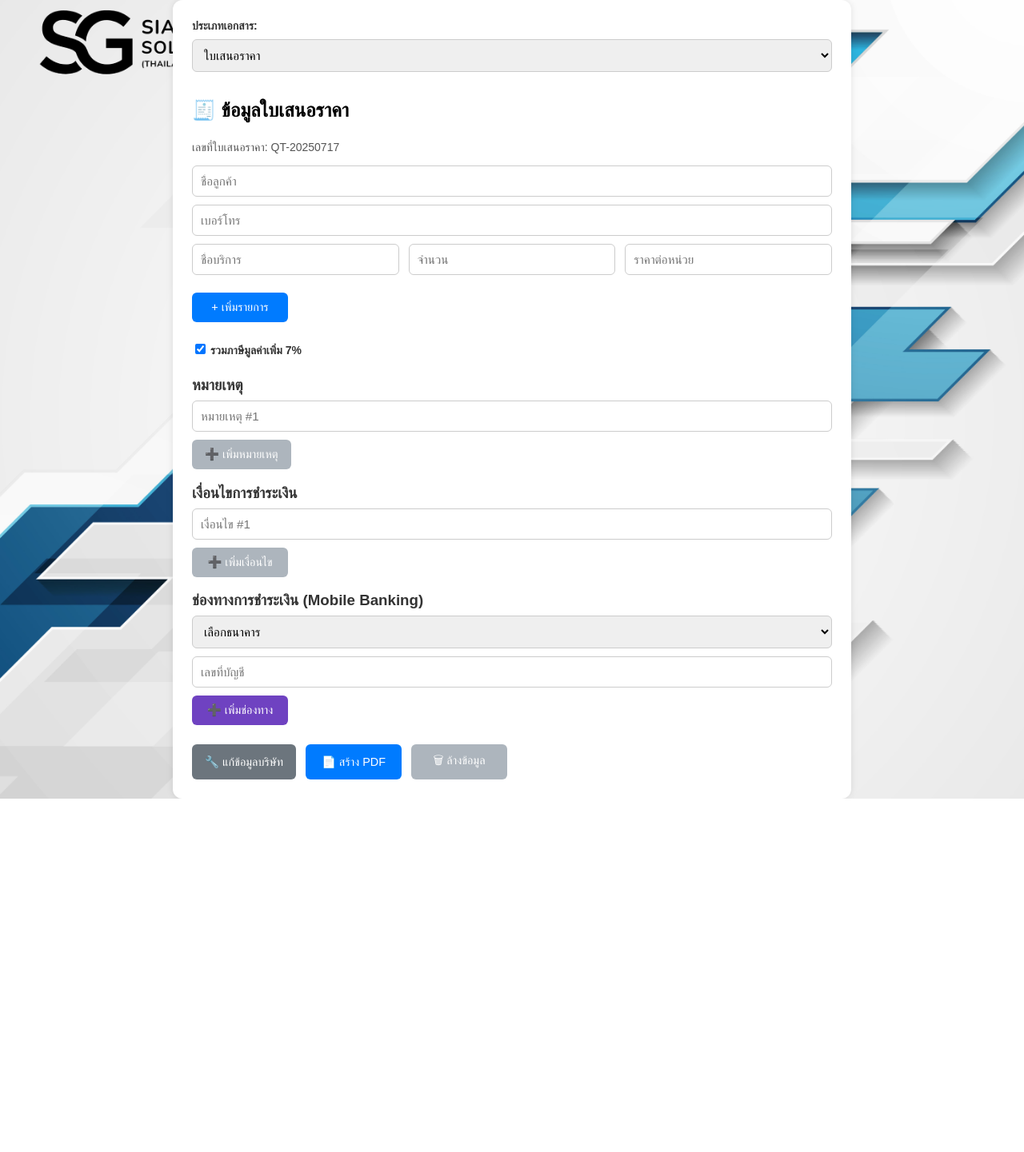
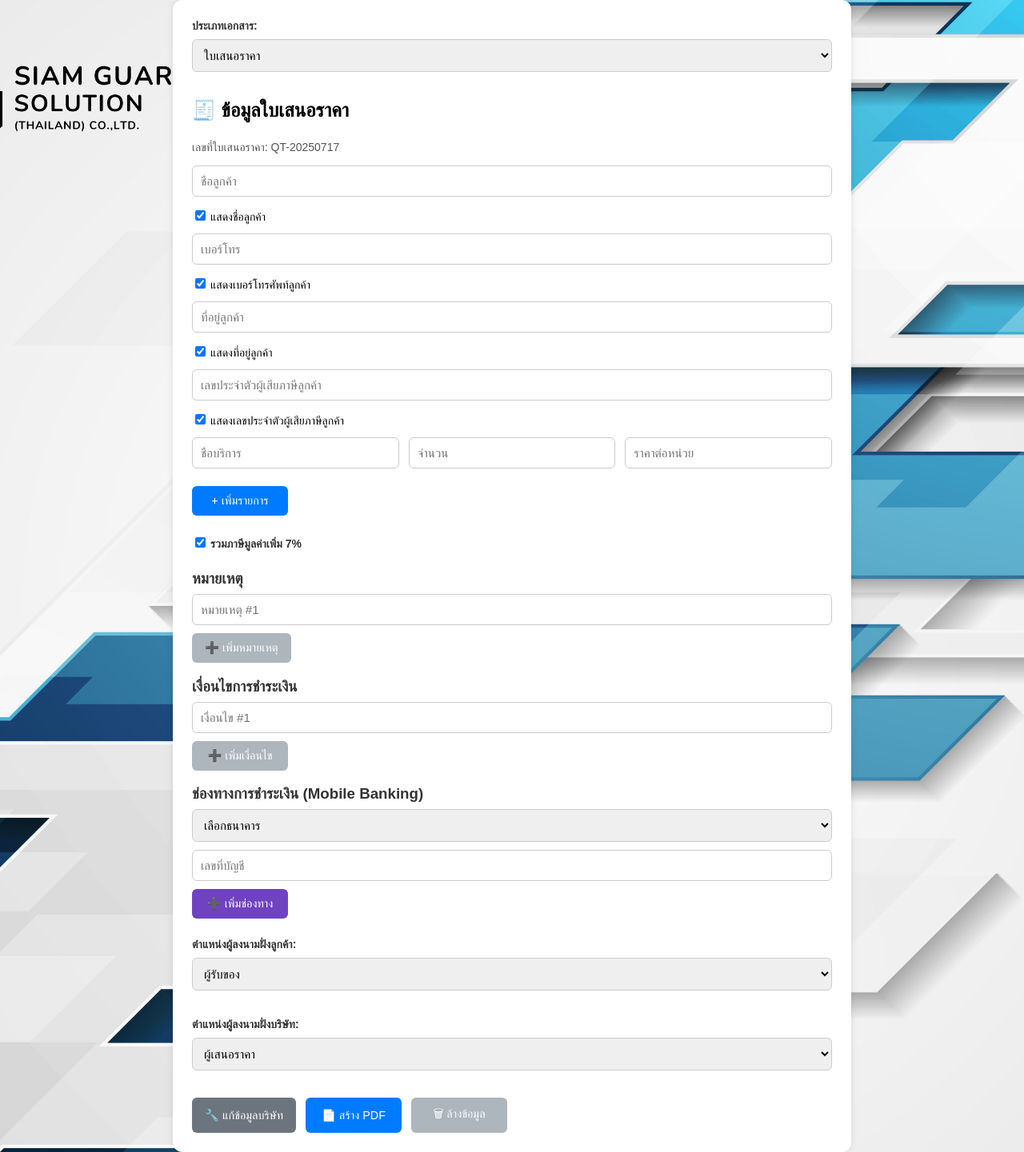
Before and after one commit to SiamGuardSolution/siamguard-fastform, a React (Create React App) app: page /quotation-form in a window 1280 px wide. Shown: the whole page at 80% size. Before the commit the page ends 999 px from the top, so only its background shows below. Built offline with nearby package versions, Linux system fonts and the light colour scheme.

Commit message:
Update GeneratePDF

```diff
--- a/src/components/CompanyInfoForm.jsx
+++ b/src/components/CompanyInfoForm.jsx
@@ -2,9 +2,11 @@ import React, { useState } from 'react';
 import { useNavigate } from 'react-router-dom';
 import './CompanyInfoForm.css';
 
+
 export default function CompanyInfoForm({ onSubmit }) {
   const [formText, setFormText] = useState('');
   const navigate = useNavigate();
+  const [showTaxIdInPdf, setShowTaxIdInPdf] = useState(false);
 
   const [company, setCompany] = useState({
     name: '',
@@ -13,6 +15,7 @@ export default function CompanyInfoForm({ onSubmit }) {
     email: '',
     taxId: '',
     logo: null,
+    showTaxId: true,
   });
 
   const extractCompanyData = () => {
@@ -111,14 +114,27 @@ export default function CompanyInfoForm({ onSubmit }) {
               onChange={(e) => setCompany({ ...company, taxId: e.target.value })}
             />
           </label>
+        </div>
 
-          <label>เลือกโลโก้
-            <input
-              type="file"
-              accept="image/*"
-              onChange={handleLogoUpload}
-            />
-          </label>
+        <div style={{ display: 'flex', alignItems: 'center', marginTop: '8px', marginLeft: '0' }}>
+          <input
+            type="checkbox"
+            checked={showTaxIdInPdf}
+            onChange={(e) => setShowTaxIdInPdf(e.target.checked)}
+            style={{ marginRight: '8px' }}
+          />
+          <label>แสดงเลขประจำตัวผู้เสียภาษีใน PDF</label>
+        </div>
+
+        <div style={{ display: 'flex', alignItems: 'center', marginTop: '20px', marginLeft: '0' }}>
+          <label htmlFor="logoInput">เลือกโลโก้</label>
+          <input
+            id="logoInput"
+            type="file"
+            accept="image/*"
+            onChange={handleLogoUpload}
+            style={{ marginLeft: '15px' }} // ← เว้นระยะห่าง
+          />
         </div>
 
         <div className="centered-button">
--- a/src/components/QuotationForm.jsx
+++ b/src/components/QuotationForm.jsx
@@ -13,7 +13,8 @@ export default function QuotationForm({ company }) {
   const [clientPhone, setClientPhone] = useState('');
   const [items, setItems] = useState([{ name: '', quantity: '', price: '' }]);
   const [documentType, setDocumentType] = useState('ใบเสนอราคา');
-
+  const [clientAddress, setClientAddress] = useState('');
+  const [clientTaxId, setClientTaxId] = useState('');
 
   const clearCache = () => {
       sessionStorage.removeItem('quotationClientName');
@@ -46,8 +47,6 @@ export default function QuotationForm({ company }) {
   const [includeVAT, setIncludeVAT] = useState(true);
 
   const navigate = useNavigate();
-
-
 
 
   useEffect(() => {
@@ -112,7 +111,34 @@ export default function QuotationForm({ company }) {
     { bank: '', accountNumber: '' },
   ]);
 
+  const [showClientName, setShowClientName] = useState(true);
+  const [showClientAddress, setShowClientAddress] = useState(true);
+  const [showClientPhone, setShowClientPhone] = useState(true);
+  const [showClientTaxId, setShowClientTaxId] = useState(true);
+
+  const [clientSignerRole, setClientSignerRole] = useState('ผู้รับของ');
+  const [customClientRole, setCustomClientRole] = useState('');
+
+  const [companySignerRole, setCompanySignerRole] = useState('ผู้มีอำนาจ');
+  const [customCompanyRole, setCustomCompanyRole] = useState('');
+
+  const [clientRole] = useState('');;
+  const [companyRole] = useState('');
+
+
+
+
   const generatePDF = () => {
+    if (!company || !company.name) {
+      alert('กรุณากรอกข้อมูลบริษัทก่อนสร้าง PDF');
+      navigate('/company-form'); // 👉 พาไปหน้ากรอกข้อมูลบริษัท
+      return;
+    }
+
+    const resolvedClientRole = clientRole === 'อื่น ๆ โปรดระบุ' ? customClientRole : clientRole || 'ผู้เสนอราคา';
+    const resolvedCompanyRole = companyRole === 'อื่น ๆ โปรดระบุ' ? customCompanyRole : companyRole || 'ผู้มีอำนาจ';
+
+
     const doc = new jsPDF();
     doc.setFont('THSarabun');
 
@@ -130,20 +156,37 @@ export default function QuotationForm({ company }) {
     doc.text(company.address || '', 50, 21);
     doc.text(`โทร: ${company.phone || ''} | อีเมล: ${company.email || ''}`, 50, 27);
 
+    if (company.showTaxId && company.taxId) {
+      doc.text(`เลขประจำตัวผู้เสียภาษี: ${company.taxId}`, 50, 33);
+    }
+
     //เส้นแนวนอนระหว่างหัวข้อใบเสนอราคากับวันที่
     doc.setDrawColor(0); // สีดำ
-    doc.setLineWidth(0.5); // ความหนาเส้น
-    doc.line(14, 42, 195, 42); // x1, y1, x2, y2
+    doc.setLineWidth(0.25); // ความหนาเส้น
+    doc.line(14, 40, 195, 40); // x1, y1, x2, y2
 
     // ✅ หัวใบเสนอราคา
     doc.setFont('THSarabun');
     doc.setFontSize(25);
-    doc.text(documentType, 14, 50);
+    doc.text(documentType, 14, 52);
     doc.setFontSize(14);
     doc.text(`เลขที่${documentType}: ${quotationNumber}`, 190, 60, { align: 'right' });
     doc.setFontSize(14);
+    if (showClientName) {
       doc.text(`ชื่อลูกค้า: ${clientName}`, 14, 60);
+    }
+
+    if (showClientPhone) {
       doc.text(`เบอร์โทรลูกค้า: ${clientPhone}`, 14, 66);
+    }
+
+    if (showClientAddress && clientAddress) {
+      doc.text(`ที่อยู่ลูกค้า: ${clientAddress}`, 14, 72);
+    }
+
+    if (showClientTaxId && clientTaxId) {
+      doc.text(`เลขประจำตัวผู้เสียภาษี: ${clientTaxId}`, 14, 78);
+    }
 
     // ✅ สร้างตารางสินค้า
     const tableData = items.map((item) => [
@@ -158,7 +201,7 @@ export default function QuotationForm({ company }) {
       month: 'long',
       day: 'numeric'
     });
-    doc.text(`วันที่: ${today}`, 190, 50, { align: 'right' }); // ปรับตำแหน่ง x,y ตามต้องการ
+    doc.text(`วันที่: ${today}`, 190, 52, { align: 'right' }); // ปรับตำแหน่ง x,y ตามต้องการ
 
 
     autoTable(doc, {
@@ -260,35 +303,48 @@ export default function QuotationForm({ company }) {
     }
 
     // ✅ ลายเซ็นท้าย PDF
-    const footerY = doc.internal.pageSize.getHeight() - 50; // ระยะจากล่างขึ้นบน
+    const pageWidth = doc.internal.pageSize.getWidth();
+    const footerY = doc.internal.pageSize.getHeight() - 50;
 
-    if (['ใบเสนอราคา', 'ใบเสร็จรับเงิน', 'ใบส่งของ'].includes(documentType)) {
-      // ฝั่งลูกค้า
-      doc.text(`ลงนาม ${clientName || '..................................'}`, 25, footerY);
-      doc.line(20, footerY + 15, 70, footerY + 15);
-      doc.text(documentType === 'ใบส่งของ' ? 'ผู้รับของ' : 'ผู้เสนอราคา', 37, footerY + 22);
-    }
+    const signatureBoxWidth = 50;  // ความกว้างของกล่องลายเซ็น
+    const signatureSpacing = 40;   // ระยะห่างระหว่างกล่องลายเซ็น
 
-    if (['ใบเสร็จรับเงิน', 'ใบกำกับภาษี', 'ใบแจ้งหนี้', 'ใบส่งของ'].includes(documentType)) {
-      // ฝั่งบริษัท
-      doc.text(`ลงนาม ${company.name || '..................................'}`, 125, footerY);
-      doc.line(120, footerY + 15, 170, footerY + 15);
-      doc.text(documentType === 'ใบส่งของ' ? 'ผู้ส่งของ' : 'ผู้มีอำนาจ', 140, footerY + 22);
-    }
+    // คำนวณตำแหน่งซ้ายและขวา (ให้ layout อยู่ตรงกลาง)
+    const totalWidth = signatureBoxWidth * 2 + signatureSpacing;
+    const startX = (pageWidth - totalWidth) / 2;
+    const leftX = startX;
+    const rightX = leftX + signatureBoxWidth + signatureSpacing;
 
+    const clientText = `ลงนาม ${clientName || '..................................'}`;
+    const companyText = `ลงนาม ${company?.name || '..................................'}`;
+
+    const clientTextWidth = doc.getTextWidth(clientText);
+    const companyTextWidth = doc.getTextWidth(companyText);
+
+    const clientTextX = leftX + (signatureBoxWidth / 2) - (clientTextWidth / 2);
+    const companyTextX = rightX + (signatureBoxWidth / 2) - (companyTextWidth / 2);
+
+    // ✅ ฝั่งลูกค้า
+    doc.text(clientText, clientTextX, footerY);
+    doc.line(leftX, footerY + 15, leftX + signatureBoxWidth, footerY + 15);
+    doc.text(resolvedClientRole, leftX + signatureBoxWidth / 2 - doc.getTextWidth(resolvedClientRole) / 2, footerY + 22);
+
+    // ✅ ฝั่งบริษัท
+    doc.text(companyText, companyTextX, footerY);
+    doc.line(rightX, footerY + 15, rightX + signatureBoxWidth, footerY + 15);
+    doc.text(resolvedCompanyRole, rightX + signatureBoxWidth / 2 - doc.getTextWidth(resolvedCompanyRole) / 2, footerY + 22);
 
     // ✅ ก่อน doc.save(...)
     sessionStorage.setItem('quotationClientName', clientName);
     sessionStorage.setItem('quotationItems', JSON.stringify(items));
 
     // ✅ เครดิตท้าย PDF
-    const pageHeight = doc.internal.pageSize.getHeight();
+    const pageHeight = doc.internal.pageSize.getHeight() - 1;
     doc.setFontSize(10);
     doc.setTextColor(50); // สีเทา
     doc.text('SIAMGUARD FASTFORM', 14, pageHeight - 5);
 
-    doc.save(`${documentType}_${quotationNumber}.pdf`);
-
+    doc.save(`${documentType}_${quotationNumber}.pdf`)
   };
 
   return (
@@ -312,6 +368,8 @@ export default function QuotationForm({ company }) {
       <h2 className="quotation-section">🧾 ข้อมูล{documentType}</h2>
       <p className="quotation-label">เลขที่{documentType}: <span className="font-mono">{quotationNumber}</span></p>
 
+      {/* ชื่อลูกค้า */}
+      <div style={{ display: 'flex', flexDirection: 'column', marginBottom: '12px' }}>
         <input
           type="text"
           placeholder="ชื่อลูกค้า"
@@ -319,7 +377,19 @@ export default function QuotationForm({ company }) {
           onChange={(e) => setClientName(e.target.value)}
           className="quotation-input"
         />
+        <label style={{ marginTop: '4px', fontSize: '14px' }}>
+          <input
+            type="checkbox"
+            checked={showClientName}
+            onChange={() => setShowClientName(!showClientName)}
+            style={{ marginRight: '6px' }}
+          />
+          แสดงชื่อลูกค้า
+        </label>
+      </div>
 
+      {/* เบอร์โทร */}
+      <div style={{ display: 'flex', flexDirection: 'column', marginBottom: '12px' }}>
         <input
           type="text"
           placeholder="เบอร์โทร"
@@ -327,6 +397,58 @@ export default function QuotationForm({ company }) {
           onChange={(e) => setClientPhone(e.target.value)}
           className="quotation-input"
         />
+        <label style={{ marginTop: '4px', fontSize: '14px' }}>
+          <input
+            type="checkbox"
+            checked={showClientPhone}
+            onChange={() => setShowClientPhone(!showClientPhone)}
+            style={{ marginRight: '6px' }}
+          />
+          แสดงเบอร์โทรศัพท์ลูกค้า
+        </label>
+      </div>
+
+      {/* ที่อยู่ลูกค้า */}
+      <div style={{ display: 'flex', flexDirection: 'column', marginBottom: '12px' }}>
+        <input
+          type="text"
+          placeholder="ที่อยู่ลูกค้า"
+          value={clientAddress}
+          onChange={(e) => setClientAddress(e.target.value)}
+          className="quotation-input"
+        />
+        <label style={{ marginTop: '4px', fontSize: '14px' }}>
+          <input
+            type="checkbox"
+            checked={showClientAddress}
+            onChange={() => setShowClientAddress(!showClientAddress)}
+            style={{ marginRight: '6px' }}
+          />
+          แสดงที่อยู่ลูกค้า
+        </label>
+      </div>
+
+      {/* เลขประจำตัวผู้เสียภาษีลูกค้า */}
+      <div style={{ display: 'flex', flexDirection: 'column', marginBottom: '12px' }}>
+        <input
+          type="text"
+          placeholder="เลขประจำตัวผู้เสียภาษีลูกค้า"
+          value={clientTaxId}
+          onChange={(e) => setClientTaxId(e.target.value)}
+          className="quotation-input"
+        />
+        <label style={{ marginTop: '4px', fontSize: '14px' }}>
+          <input
+            type="checkbox"
+            checked={showClientTaxId}
+            onChange={() => setShowClientTaxId(!showClientTaxId)}
+            style={{ marginRight: '6px' }}
+          />
+          แสดงเลขประจำตัวผู้เสียภาษีลูกค้า
+        </label>
+      </div>
+
+
 
       <div className="quotation-section">
         {items.map((item, index) => (
@@ -466,6 +588,54 @@ export default function QuotationForm({ company }) {
         </button>
       </div>
 
+      <div className="quotation-section">
+        <label htmlFor="clientRole" className="quotation-label">ตำแหน่งผู้ลงนามฝั่งลูกค้า:</label>
+        <select
+          id="clientRole"
+          value={clientSignerRole}
+          onChange={(e) => setClientSignerRole(e.target.value)}
+          className="quotation-select"
+        >
+          <option value="ผู้รับของ">ผู้รับของ</option>
+          <option value="ผู้เสนอราคา">ผู้มีอำนาจ</option>
+          <option value="อื่น ๆ โปรดระบุ">อื่น ๆ โปรดระบุ</option>
+        </select>
+
+        {clientSignerRole === 'อื่น ๆ โปรดระบุ' && (
+          <input
+            type="text"
+            placeholder="ระบุตำแหน่ง"
+            value={customClientRole}
+            onChange={(e) => setCustomClientRole(e.target.value)}
+            className="quotation-input"
+          />
+        )}
+      </div>
+
+      <div className="quotation-section">
+        <label htmlFor="companyRole" className="quotation-label">ตำแหน่งผู้ลงนามฝั่งบริษัท:</label>
+        <select
+          id="companyRole"
+          value={companySignerRole}
+          onChange={(e) => setCompanySignerRole(e.target.value)}
+          className="quotation-select"
+        >
+          <option value="ผู้มีอำนาจ">ผู้เสนอราคา</option>
+          <option value="ผู้ส่งของ">ผู้ส่งของ</option>
+          <option value="อื่น ๆ โปรดระบุ">อื่น ๆ โปรดระบุ</option>
+        </select>
+
+        {companySignerRole === 'อื่น ๆ โปรดระบุ' && (
+          <input
+            type="text"
+            placeholder="ระบุตำแหน่ง"
+            value={customCompanyRole}
+            onChange={(e) => setCustomCompanyRole(e.target.value)}
+            className="quotation-input"
+          />
+        )}
+      </div>
+
       <div className="quotation-buttons">
         <button onClick={() => navigate('/company-form')} className="quotation-button gray">
           🔧 แก้ข้อมูลบริษัท
```
Lines whose indentation alone changed are shown as unchanged.
